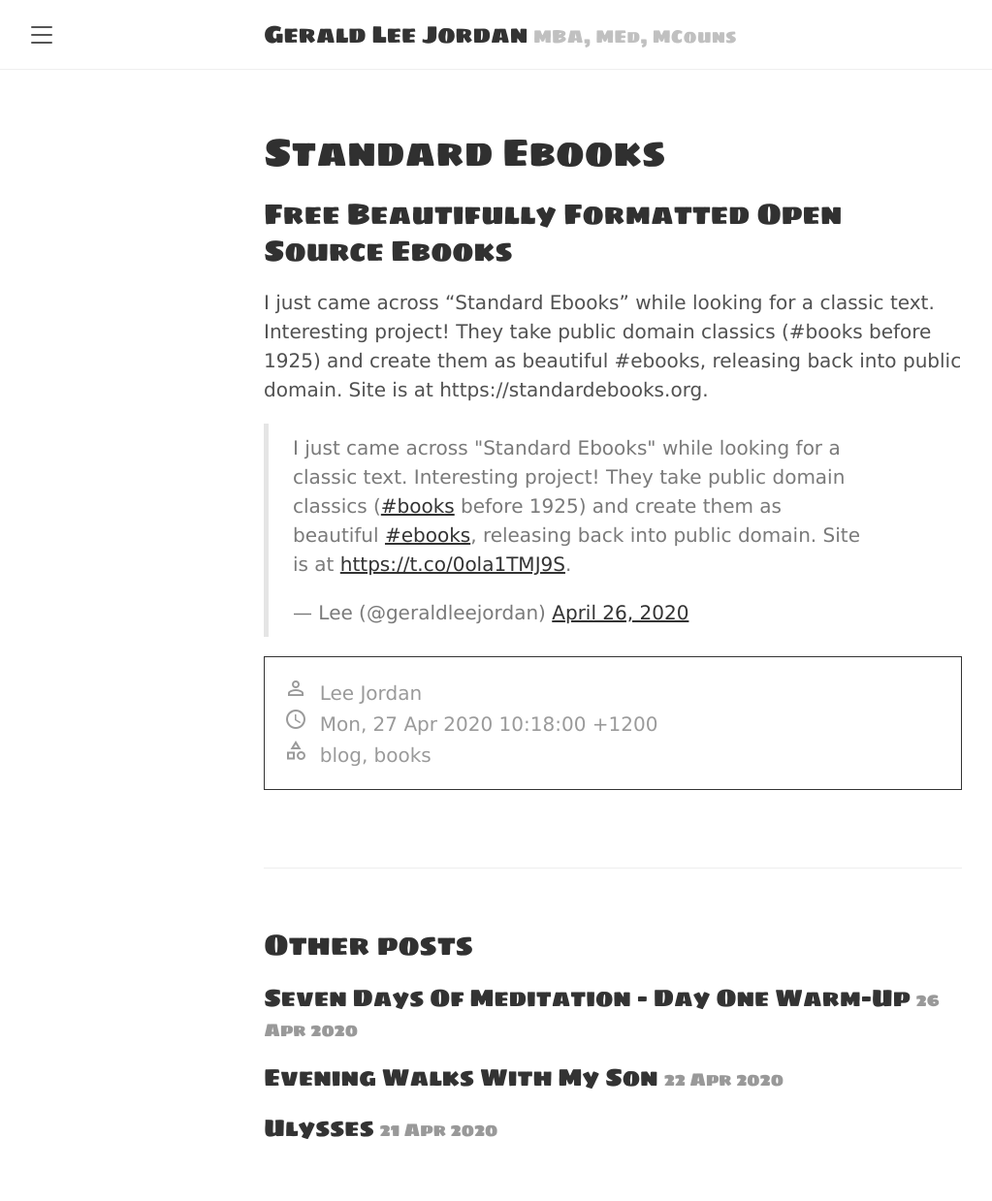
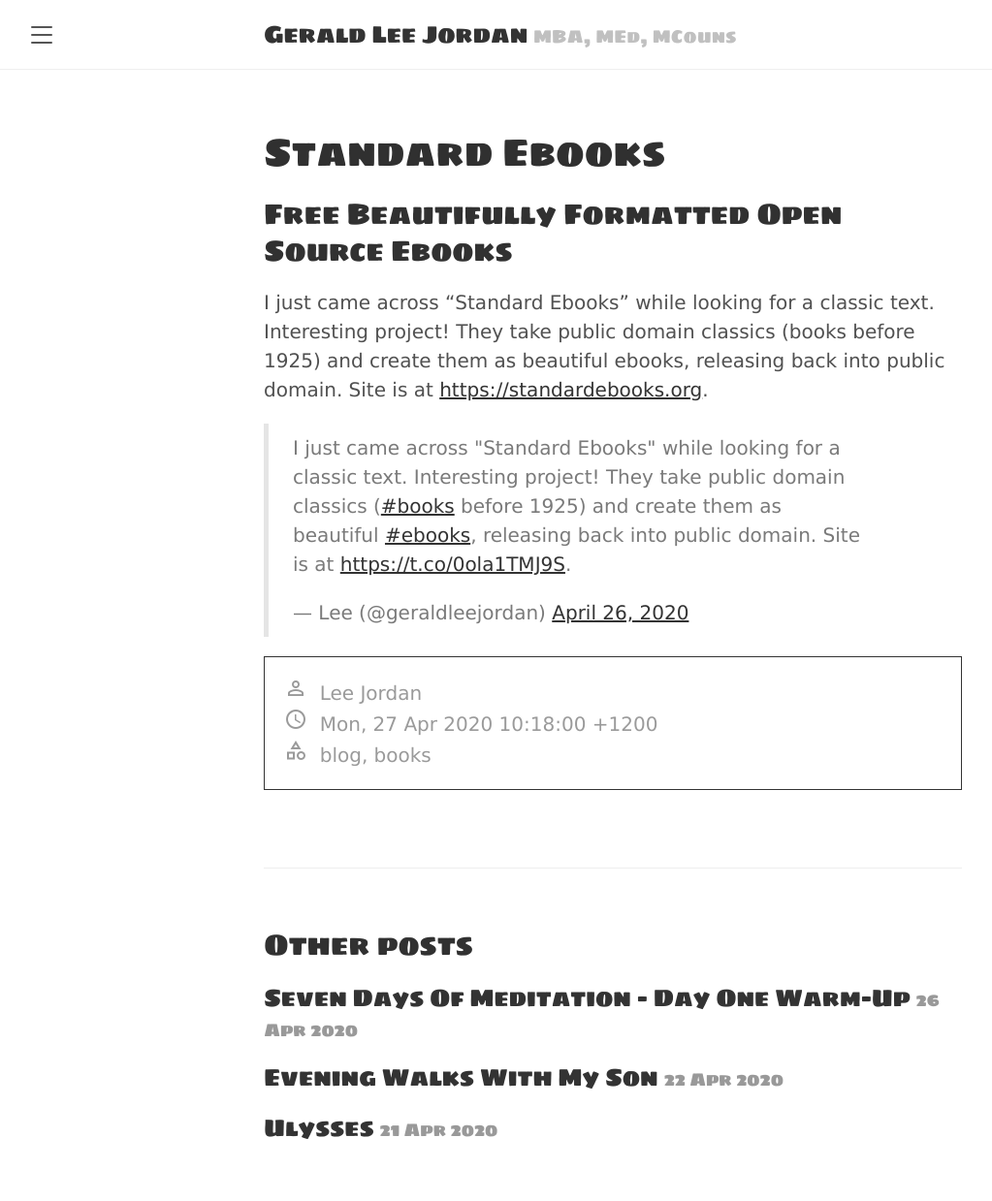
Before and after one commit to tracyjordan/tracyjordan.github.io, a Jekyll site: the page built from _posts/2020-04-27-standard-ebooks.md, in a window 1280 px wide. Shown: the whole page at 97% size, without its empty margins (8-1031 px from the left). Built offline with Jekyll 4.4.1, drawn with Linux system fonts in a browser that asks for light colours; comment, search, counter and statistics services are not loaded; part of the change alters nothing that is shown.

```diff
--- a/_posts/2020-04-27-standard-ebooks.md
+++ b/_posts/2020-04-27-standard-ebooks.md
@@ -9,6 +9,6 @@ published: true
 
 <h2>Free Beautifully Formatted Open Source Ebooks</H2>
 
-I just came across "Standard Ebooks" while looking for a classic text. Interesting project! They take public domain classics (#books before 1925) and create them as beautiful #ebooks, releasing back into public domain. Site is at https://standardebooks.org.
+I just came across "Standard Ebooks" while looking for a classic text. Interesting project! They take public domain classics (books before 1925) and create them as beautiful ebooks, releasing back into public domain. Site is at <a href="https://standardebooks.org" title="Free Beautifully Formatted Open Source Ebooks" target="_blank" rel="nofollow">https://standardebooks.org</a>.
 
 <blockquote class="twitter-tweet"><p lang="en" dir="ltr">I just came across &quot;Standard Ebooks&quot; while looking for a classic text. Interesting project! They take public domain classics (<a href="https://twitter.com/hashtag/books?src=hash&amp;ref_src=twsrc%5Etfw">#books</a> before 1925) and create them as beautiful <a href="https://twitter.com/hashtag/ebooks?src=hash&amp;ref_src=twsrc%5Etfw">#ebooks</a>, releasing back into public domain. Site is at <a href="https://t.co/0ola1TMJ9S">https://t.co/0ola1TMJ9S</a>.</p>&mdash; Lee (@geraldleejordan) <a href="https://twitter.com/geraldleejordan/status/1254524308631588864?ref_src=twsrc%5Etfw">April 26, 2020</a></blockquote> <script async src="https://platform.twitter.com/widgets.js" charset="utf-8"></script>
```
